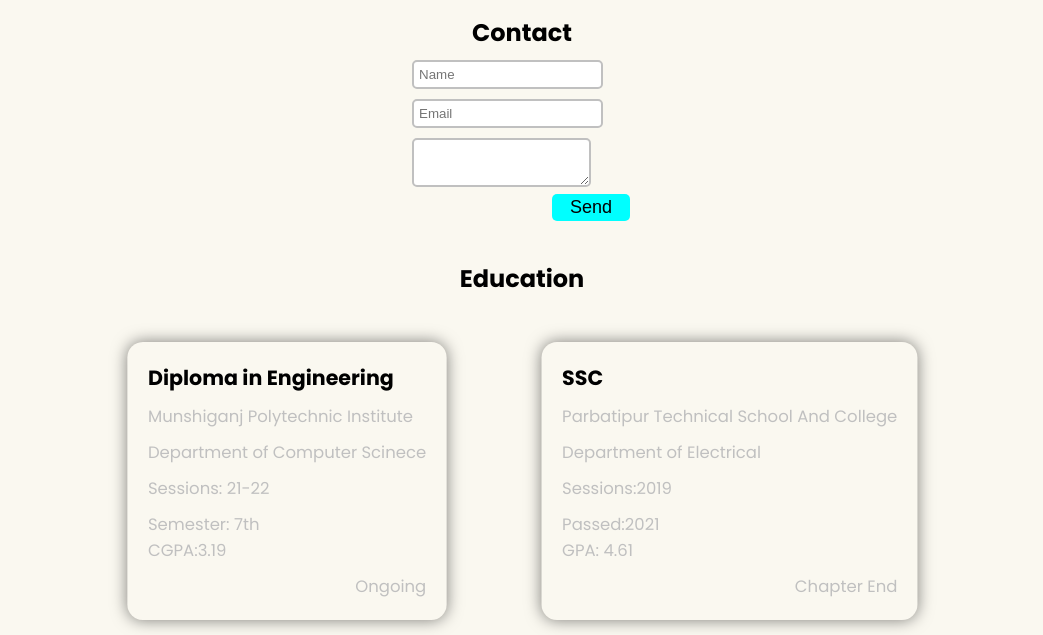
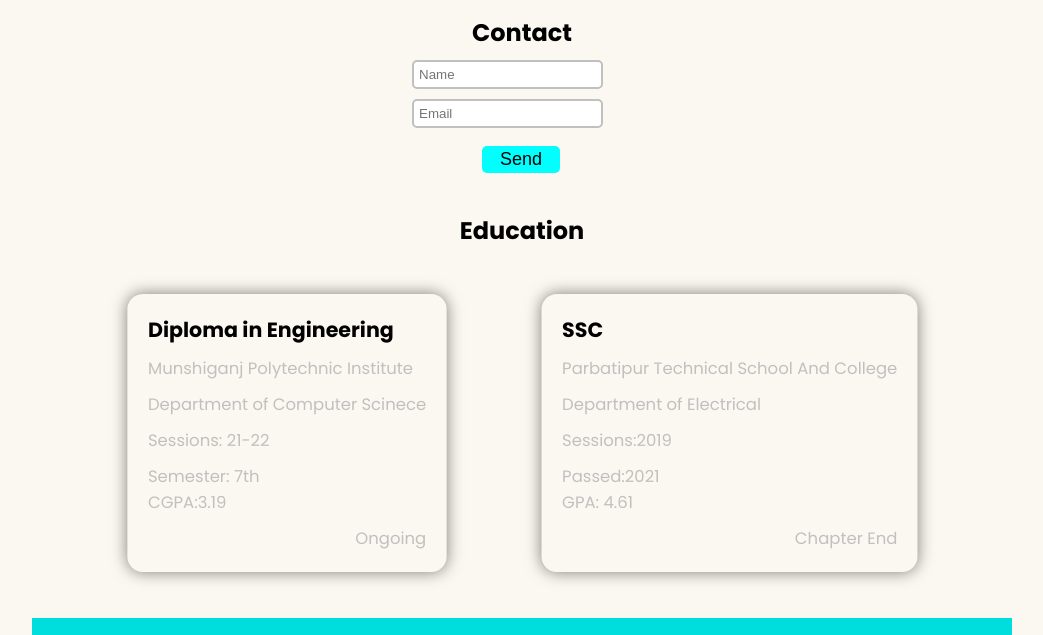
Before and after one commit to aliwayde-shagor/Portfolio-website, a plain HTML site: page index.html in a window 1280 px wide. Shown: the part 2240-2875 px from the top of the page, without its empty margins (118-1161 px from the left). Drawn offline with Linux system fonts and the light colour scheme.

Commit message:
added some file

```diff
--- a/css/style.css
+++ b/css/style.css
@@ -1,16 +1,16 @@
 @import url("https://fonts.googleapis.com/css2?family=Poppins:ital,wght@0,100;0,200;0,300;0,400;0,500;0,600;0,700;0,800;0,900;1,100;1,200;1,300;1,400;1,500;1,600;1,700;1,800;1,900&display=swap");
-
-body {
-  font-family: "Poppins", sans-serif;
-  /* background-color: bisque; */
-  background-color: rgb(250, 248, 240);
-}
 
 * {
   margin: 0;
   padding: 0;
   box-sizing: border-box;
 }
+
+body {
+  font-family: "Poppins", sans-serif;
+  background-color: rgb(250, 248, 240);
+}
+
 /* share text */
 #share-text {
   display: flex;
@@ -209,20 +209,19 @@ body {
   border: 2px solid silver;
   border-radius: 5px;
 }
-.text textarea {
-  margin-left: 80px;
-  margin-top: 10px;
-  border: 2px solid silver;
-  border-radius: 5px;
-}
 .submit {
-  margin-left: 220px;
+  margin-left: 150px;
   padding: 3px 18px;
   border: none;
   background-color: aqua;
   font-size: 18px;
   border-radius: 5px;
   font-weight: 500px;
+  margin-top: 18px;
+}
+.submit:hover {
+  transform: scale(1.03);
+  box-shadow: 0 0 15px rgba(0, 0, 0, 0.5);
 }
 /* main section end */
 .footer {
@@ -252,7 +251,6 @@ body {
   width: 980px;
   margin: auto;
   margin-top: 20px;
-
 }
 .edu-title {
   text-align: center;
@@ -264,7 +262,6 @@ body {
   display: flex;
   justify-content: space-between;
   margin-top: 30px;
-
 }
 
 .diploma {
--- a/index.html
+++ b/index.html
@@ -178,9 +178,6 @@
           <div class="text-email">
             <input type="email" placeholder="Email" name="email" id="email" />
           </div>
-          <div class="text">
-            <textarea name="" id="text" rows="3" required></textarea>
-          </div>
           <div>
             <button class="submit">Send</button>
           </div>
@@ -199,7 +196,6 @@
             <p class="semester">CGPA:3.19</p>
             <p class="start">Ongoing</p>
           </div>
-
           <div class="diploma">
             <h3 class="diploma-title">SSC</h3>
             <p class="institute-name">
```
